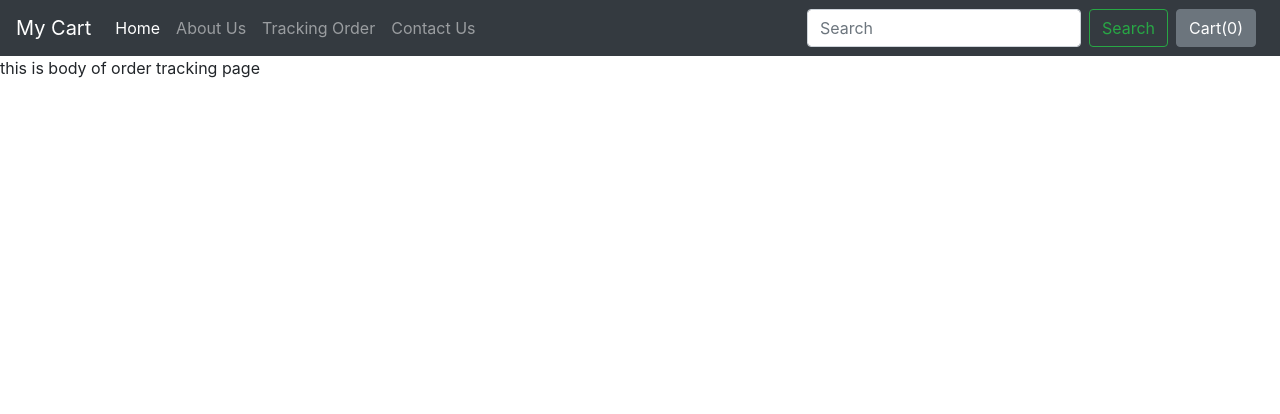
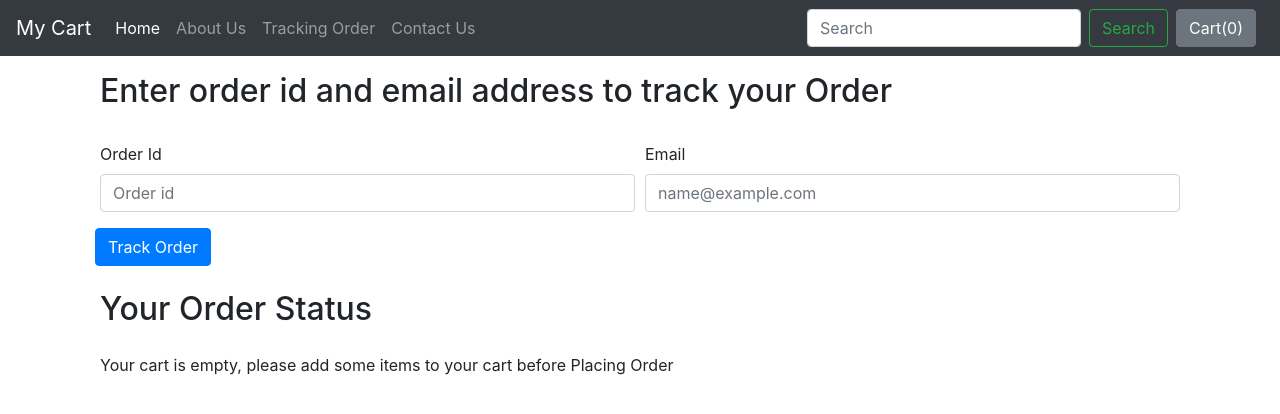
Before and after one commit to PradeepSinghIndia/All-App-In-One-Repository, a Django app: page /shop/tracker/ in a window 1280 px wide. Shown: the top 414 px of the page. Run offline with Django 3.2, Linux system fonts and the light colour scheme; some libraries are stand-ins or nearby versions.

Commit message:
add order table

```diff
--- a/eCommerse/settings.py
+++ b/eCommerse/settings.py
@@ -57,7 +57,7 @@ ROOT_URLCONF = 'eCommerse.urls'
 TEMPLATES = [
     {
         'BACKEND': 'django.template.backends.django.DjangoTemplates',
-        'DIRS': [],
+        'DIRS': ['eCommerse/templates'],
         'APP_DIRS': True,
         'OPTIONS': {
             'context_processors': [
--- a/eCommerse/urls.py
+++ b/eCommerse/urls.py
@@ -17,10 +17,12 @@ from django.contrib import admin
 from django.urls import path,include
 from django.conf import settings
 from django.conf.urls.static import static
+from . import views
 
 urlpatterns = [
     path('MyApp/', include('MyApp.urls')),
     path('shop/', include('shop.urls')),
     path('blog/', include('blog.urls')),
+    path('', views.index),
     path('admin/', admin.site.urls),
 ] + static(settings.MEDIA_URL ,document_root=settings.MEDIA_ROOT)
--- /dev/null
+++ b/eCommerse/views.py
@@ -0,0 +1,6 @@
+from django.shortcuts import render
+from django.http import HttpResponse
+# Create your views here.
+def index(request):
+
+    return render(request,'index.html')
--- a/shop/admin.py
+++ b/shop/admin.py
@@ -1,6 +1,7 @@
 from django.contrib import admin
-from .models import Product ,Contact ,Orders
+from .models import Product ,Contact ,Orders ,OrderUpdate
 # Register your models here.
 admin.site.register(Product)
 admin.site.register(Contact)
 admin.site.register(Orders)
+admin.site.register(OrderUpdate)
--- a/shop/templates/shop/tracker.html
+++ b/shop/templates/shop/tracker.html
@@ -1,3 +1,71 @@
 {% extends 'shop/base.html' %}
-{% block title %} Order Tracking {% endblock %}
-{% block body %}  this is body of order tracking page{% endblock %}
+{% block title %} Tracker {% endblock %}
+{% block body %}
+<div class="container my-3">
+    <div class="col">
+        <h2> Enter order id and email address to track your Order</h2>
+        <br>
+        <form action="/shop/checkout/" method="post">{% csrf_token %}
+            <div class="form-row">
+                <div class="form-group col-md-6">
+                    <label for="orderid">Order Id</label>
+                    <input type="text" class="form-control" id="orderid" name="orderid" placeholder="Order id">
+                </div>
+                <div class="form-group col-md-6">
+                    <label for="email">Email</label>
+                    <input type="email" class="form-control" id="email" name="email" placeholder="name@example.com">
+                </div>
+                <button type="submit" class="btn btn-primary">Track Order</button>
+            </div>
+    </div>
+    <div class="col my-4">
+        <h2> Your Order Status</h2>
+        <div class='my-4'>
+            <ul class="list-group" id="items">
+            </ul>
+        </div>
+    </div>
+</div>
+
+{% endblock %}
+{% block js %}
+<script>
+    // find out cart items from localstrorage
+    if (localStorage.getItem('cart') == null) {
+        var cart = {};
+    }
+    else {
+        cart = JSON.parse(localStorage.getItem('cart'));
+        //document.getElementById('cart').innerHTML = Object.keys(cart).length;
+
+    }
+    console.log(cart);
+    var sum = 0;
+    if ($.isEmptyObject(cart)) {
+        // if cart is empty
+        mystr = `<p> Your cart is empty, please add some items to your cart before Placing Order</p>`;
+        $('#items').append(mystr);
+    }
+    else {
+        for (var item in cart) {
+            let name = cart[item][1];
+            let qty = cart[item][0];
+            sum = sum + qty;
+            mystr = `<li class="list-group-item d-flex justify-content-between align-items-center">
+                    ${name}
+                    <span class="badge badge-primary badge-pill">${qty}</span>
+                       </li>`
+            $('#items').append(mystr);
+        }
+    }
+    document.getElementById('cart').innerHTML = sum;
+    $('#itemsJson').val(JSON.stringify(cart));
+    {% if thank %}
+    // we can create a page but i m showing alert message to user
+    alert('Thnaks for ordering with us. Your order Id is {{id}}. use it to track Your order using our order tracker  ');
+    localStorage.clear();
+    document.location = "/shop";
+    {% endif %}
+</script>
+
+{% endblock %}
--- a/shop/views.py
+++ b/shop/views.py
@@ -1,7 +1,8 @@
 from django.shortcuts import render
 from django.http import HttpResponse
-from .models import Product ,Contact,Orders
+from .models import Product ,Contact,Orders ,OrderUpdate
 from math import ceil
+import json
 
 # Create your views here.
 def home(request):
@@ -22,8 +23,12 @@ def home(request):
     #          [products ,range(1,nSlides) ,nSlides]]
     params={'allProds': allProds}
     return render(request,'shop/index.html',params)
+
+
 def about(request):
     return render(request,'shop/about.html')
+
+
 def contact(request):
     if request.method=="POST":
         name=request.POST.get('name','')
@@ -36,14 +41,40 @@ def contact(request):
         thank=True
         return render(request,'shop/contact.html',{'thank':thank})
     return render(request,'shop/contact.html')
+
+
 def search(request):
     return render(request,'shop/search.html')
+
+
 def productView(request ,myid):
     # fetch the product using id
     product=Product.objects.filter(id=myid)
     return render(request,'shop/product.html',{'product': product[0]})
+
+
 def tracker(request):
+    if request.method=="POST":
+        orderid=request.POST.get('orderid','')
+        email=request.POST.get('email','')
+        try:
+            order=Orders.objects.filter(order_id=orderid ,email=email)
+            if len(order)>0:
+                update=OrderUpdate.objects.filter(order_id=orderid)
+                updates=[]
+                for item in update:
+                    updates.append({'text':item.update_desc ,'time':item.timestamp})
+                    response=json.dumps(updates)
+                    return HttpResponse(response)
+            else:
+                pass
+        except:
+            pass
+
+
     return render(request,'shop/tracker.html')
+
+
 def checkout(request):
     if request.method=="POST":
         order_json=request.POST.get('itemsJson','')
@@ -57,6 +88,8 @@ def checkout(request):
         #print(name,email,phone,desc)
         order=Orders(order_json=order_json ,name=name,email=email ,address=address ,city=city ,state=state ,zip_code=zip_code ,phone=phone)
         order.save()
+        update=OrderUpdate(order_id=order.order_id ,update_desc="The order has been placed")
+        update.save()
         thank=True
         id=order.order_id
         return render(request,'shop/checkout.html',{'thank':thank,'id':id})
```
Also changed, not shown: eCommerse/templates/index.html (added, +29 -0 lines), shop/models.py (+8 -0 lines), db.sqlite3, shop/migrations/0008_orderupdate.py (added).
